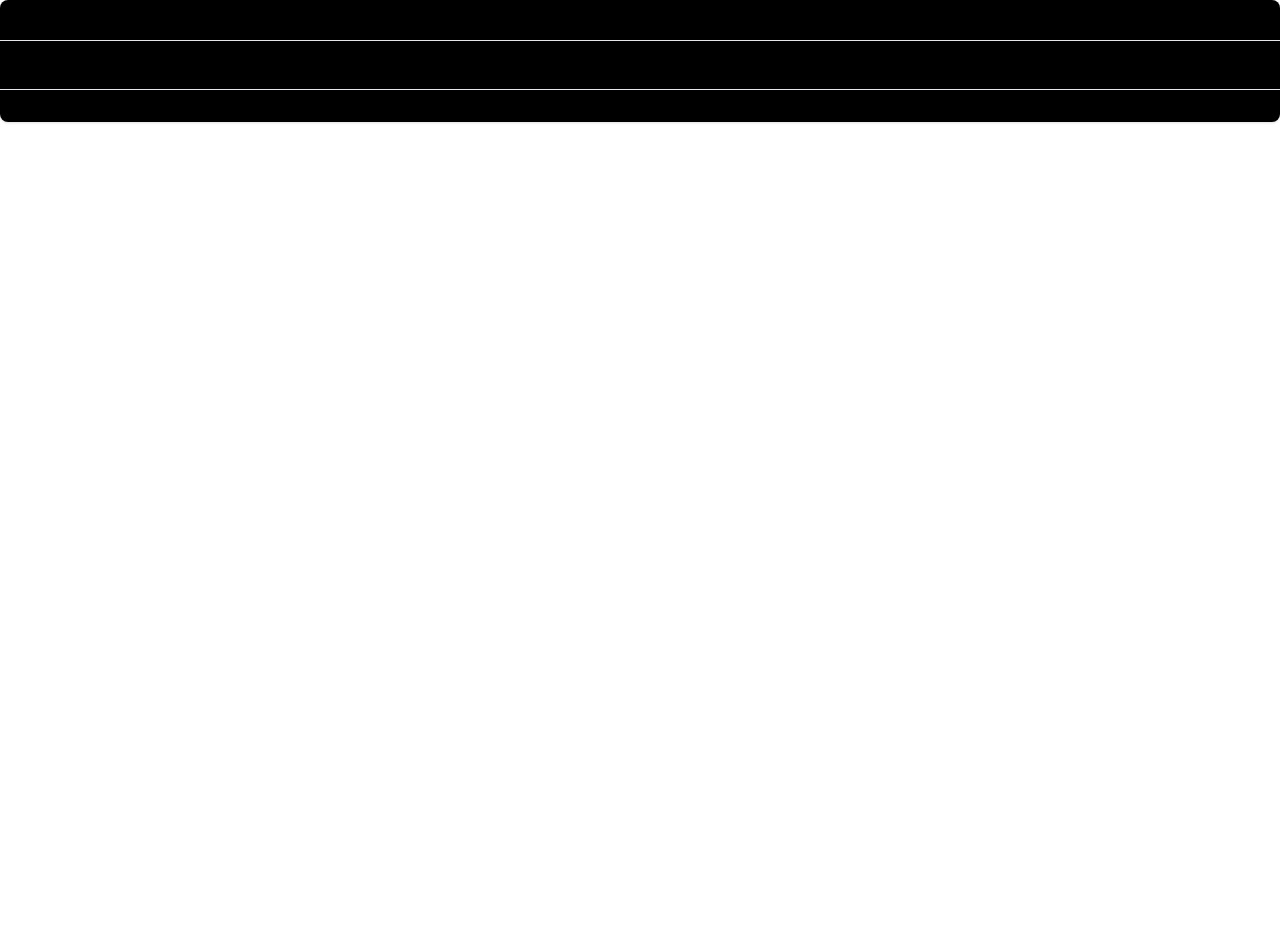
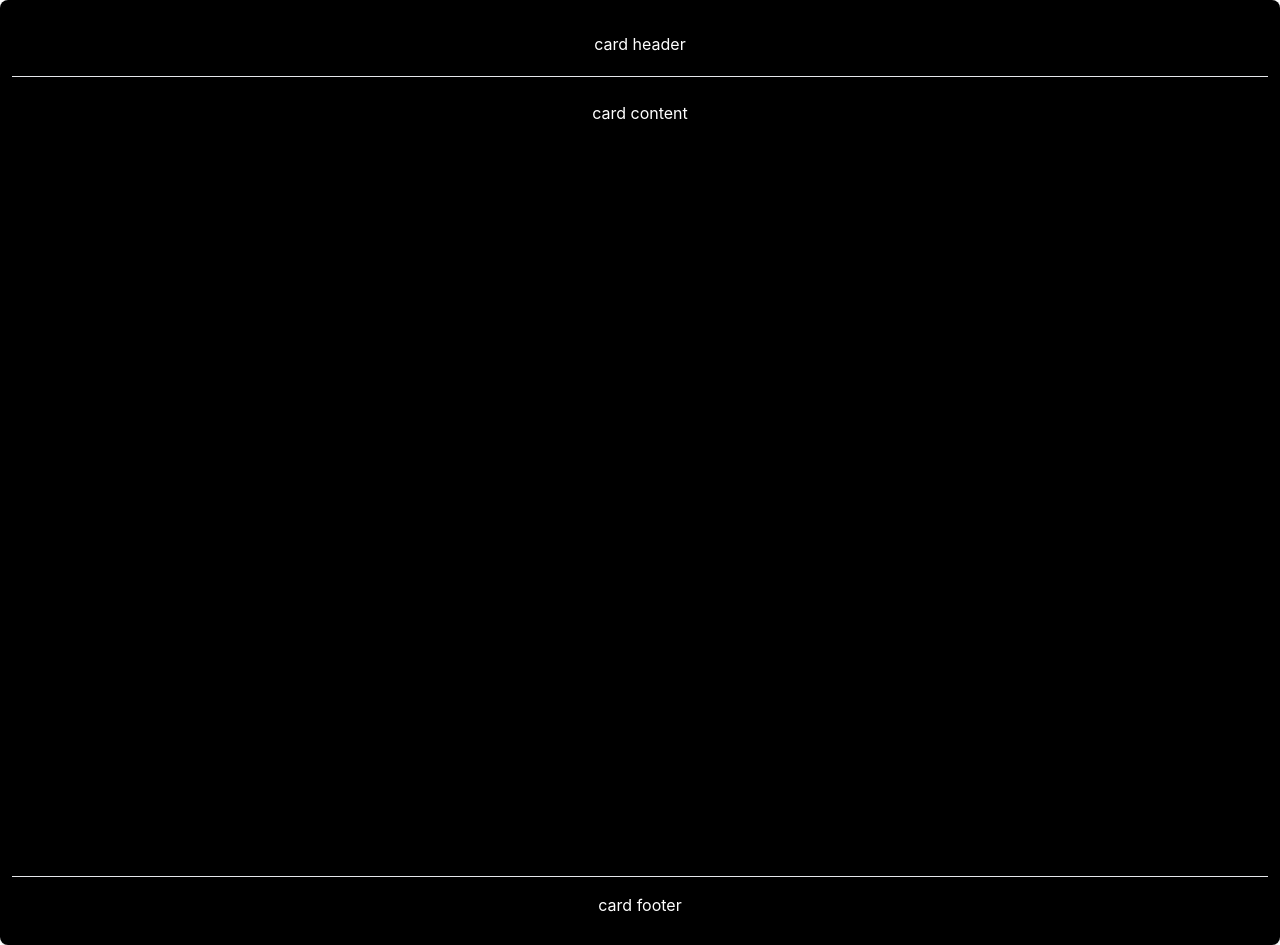
Before and after one commit to daylennguyen/daylennguyen.github.io, a React (Create React App) app: page / in a window 1280 px wide. Before the commit the page ends 800 px from the top, so only its background shows below. Built offline with nearby package versions, Linux system fonts and the light colour scheme.

Commit message:
updating general layout

```diff
--- a/src/App.js
+++ b/src/App.js
@@ -2,16 +2,10 @@ import "./App.css";
 
 function App() {
   return (
-    <div className="divide-y divide-gray-200 overflow-hidden rounded-lg bg-black shadow">
-      <div className="px-4 py-5 sm:px-6">
-        {/* Content goes here */}
-        {/* We use less vertical padding on card headers on desktop than on body sections */}
-      </div>
-      <div className="px-4 py-5 sm:p-6">{/* Content goes here */}</div>
-      <div className="px-4 py-4 sm:px-6">
-        {/* Content goes here */}
-        {/* We use less vertical padding on card footers at all sizes than on headers or body sections */}
-      </div>
+    <div className="min-h-full divide-y divide-gray-200 overflow-hidden rounded-lg bg-black p-3 shadow text-white	size-full">
+      <div className="px-4 py-5 sm:px-6 flex justify-center">card header</div>
+      <div className="px-4 py-5 sm:p-6  flex justify-center h-screen">card content</div>
+      <div className="px-4 py-4 sm:px-6 flex justify-center">card footer</div>
     </div>
   );
 }
```
